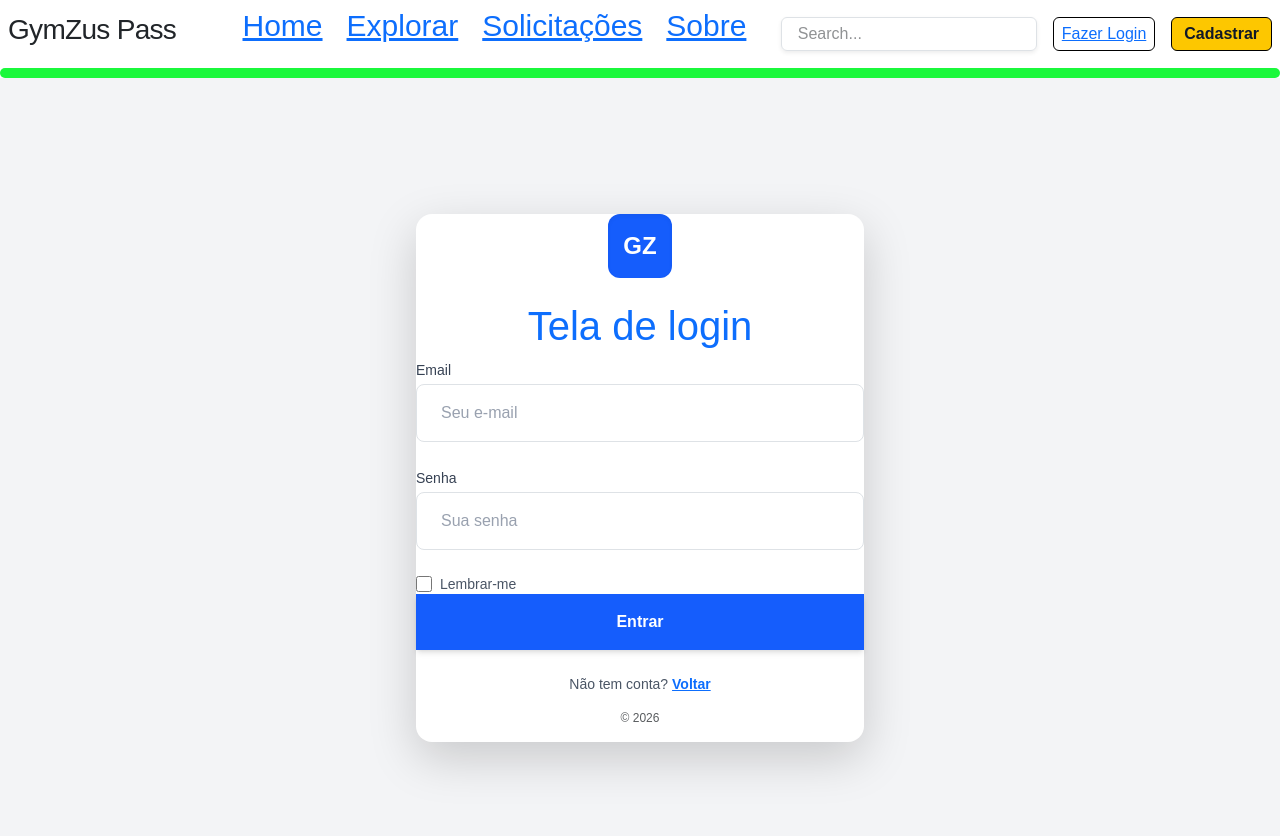
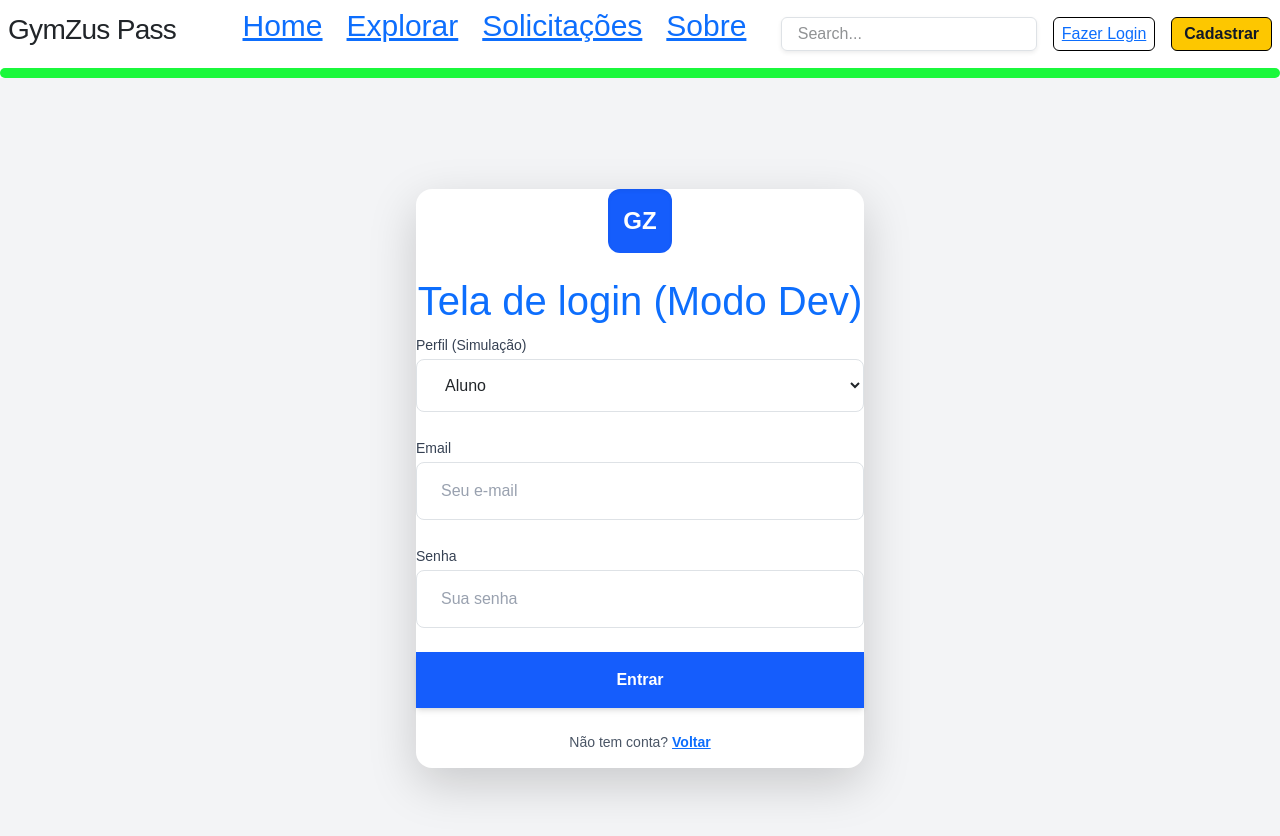
Before and after one commit to MatheusAndrade-Dev-prog/gym-zus-pass-v2, a Next.js app in the folder gym-zus-pass-front/: page /login in a window 1280 px wide. Shown: the top 836 px of the page. Built offline with nearby package versions, Linux system fonts and the light colour scheme.

Commit message:
correção de rotas de login de aluno e intrutor

```diff
--- a/gym-zus-pass-front/app/usuario-instrutor/page.tsx
+++ b/gym-zus-pass-front/app/usuario-instrutor/page.tsx
@@ -1,5 +1,5 @@
 import Topo from "@/components/Topo";
-import UsuarioInstrutor from "@/components/components/UsuarioIntrustor"; // Ajuste o caminho conforme a localização real
+import UsuarioInstrutor from "@/components/UsuarioIntrustor"; // Ajuste o caminho conforme a localização real
 
 export default function UsuarioInstrutorPage() {
   return (
--- a/gym-zus-pass-front/src/components/Login.tsx
+++ b/gym-zus-pass-front/src/components/Login.tsx
@@ -2,15 +2,29 @@
 
 import { useState, FormEvent } from "react";
 import Link from "next/link";
+import { useRouter } from "next/navigation";
 
 export default function Login() {
   const [email, setEmail] = useState("");
   const [senha, setSenha] = useState("");
+  // Adicionamos um estado para escolher o tipo durante o desenvolvimento
+  const [tipoSimulado, setTipoSimulado] = useState("aluno");
+  const router = useRouter();
 
-  const handleLogin = (e: FormEvent) => {
+  const handleLogin = async (e: FormEvent) => {
     e.preventDefault();
-    console.log("Tentativa de login com:", { email, senha });
-    alert("Login realizado com sucesso! (Simulação)");
+    console.log("Simulando login para:", { email, tipo: tipoSimulado });
+
+    // A chamada fetch foi removida para evitar o erro de conexão (ERR_CONNECTION_REFUSED)
+    // Quando seu back-end estiver pronto, você voltará a usar o fetch aqui.
+
+    if (tipoSimulado === "instrutor") {
+      console.log("Redirecionando para instrutor...");
+      router.push("/usuario-instrutor");
+    } else {
+      console.log("Redirecionando para aluno...");
+      router.push("/usuario-aluno");
+    }
   };
 
   return (
@@ -24,7 +38,20 @@ export default function Login() {
             </div>
           </div>
 
-          <h1 className="text-2xl font-bold text-gray-800 mb-6 text-primary">Tela de login</h1>
+          <h1 className="text-2xl font-bold text-gray-800 mb-6 text-primary">Tela de login (Modo Dev)</h1>
+
+          {/* Seletor para alternar entre os perfis */}
+          <div className="mb-4 text-left">
+            <label className="block text-sm font-medium text-gray-700 mb-1">Perfil (Simulação)</label>
+            <select
+              className="w-full px-4 py-3 border border-gray-300 rounded-lg outline-none"
+              value={tipoSimulado}
+              onChange={(e) => setTipoSimulado(e.target.value)}
+            >
+              <option value="aluno">Aluno</option>
+              <option value="instrutor">Instrutor</option>
+            </select>
+          </div>
 
           <div className="relative text-left mb-4">
             <label htmlFor="email" className="block text-sm font-medium text-gray-700 mb-1">Email</label>
@@ -52,15 +79,6 @@ export default function Login() {
             />
           </div>
 
-          <div className="flex items-center gap-2 mb-6 text-left">
-            <input
-              type="checkbox"
-              id="remember"
-              className="w-4 h-4 text-blue-600 rounded border-gray-300 focus:ring-blue-500 cursor-pointer"
-            />
-            <label htmlFor="remember" className="text-sm text-gray-600 cursor-pointer">Lembrar-me</label>
-          </div>
-
           <button
             type="submit"
             className="w-full bg-blue-600 hover:bg-blue-700 text-white font-bold py-3 rounded-lg shadow-md transition-all active:scale-95 mb-4"
@@ -74,8 +92,6 @@ export default function Login() {
               Voltar
             </Link>
           </p>
-
-          <p className="mt-8 text-xs text-gray-400 text-muted">© 2026</p>
         </form>
       </main>
     </div>
--- /dev/null
+++ b/gym-zus-pass-front/src/firebase.ts
@@ -0,0 +1,24 @@
+import { initializeApp } from "firebase/app";
+import { getFirestore } from "firebase/firestore";
+import { getAuth } from "firebase/auth";
+import { getStorage } from "firebase/storage";
+
+// Configuração obtida do seu console do Firebase
+const firebaseConfig = {
+  apiKey: "AIzaSyC4koNDGhZuh3xDiQLbmGLiRmROScUqqzg",
+  authDomain: "gymzuspass.firebaseapp.com",
+  projectId: "gymzuspass",
+  storageBucket: "gymzuspass.firebasestorage.app",
+  messagingSenderId: "824032440181",
+  appId: "1:824032440181:web:62abcd7f6d43dbd0fcad3c"
+};
+
+// Inicializa o Firebase
+const app = initializeApp(firebaseConfig);
+
+// Exporta as instâncias para usar nos componentes
+export const db = getFirestore(app);
+export const auth = getAuth(app);
+export const storage = getStorage(app);
+
+export default app;
```
Also changed, not shown: 2 other files (tests, documents, lock files or other folders).
